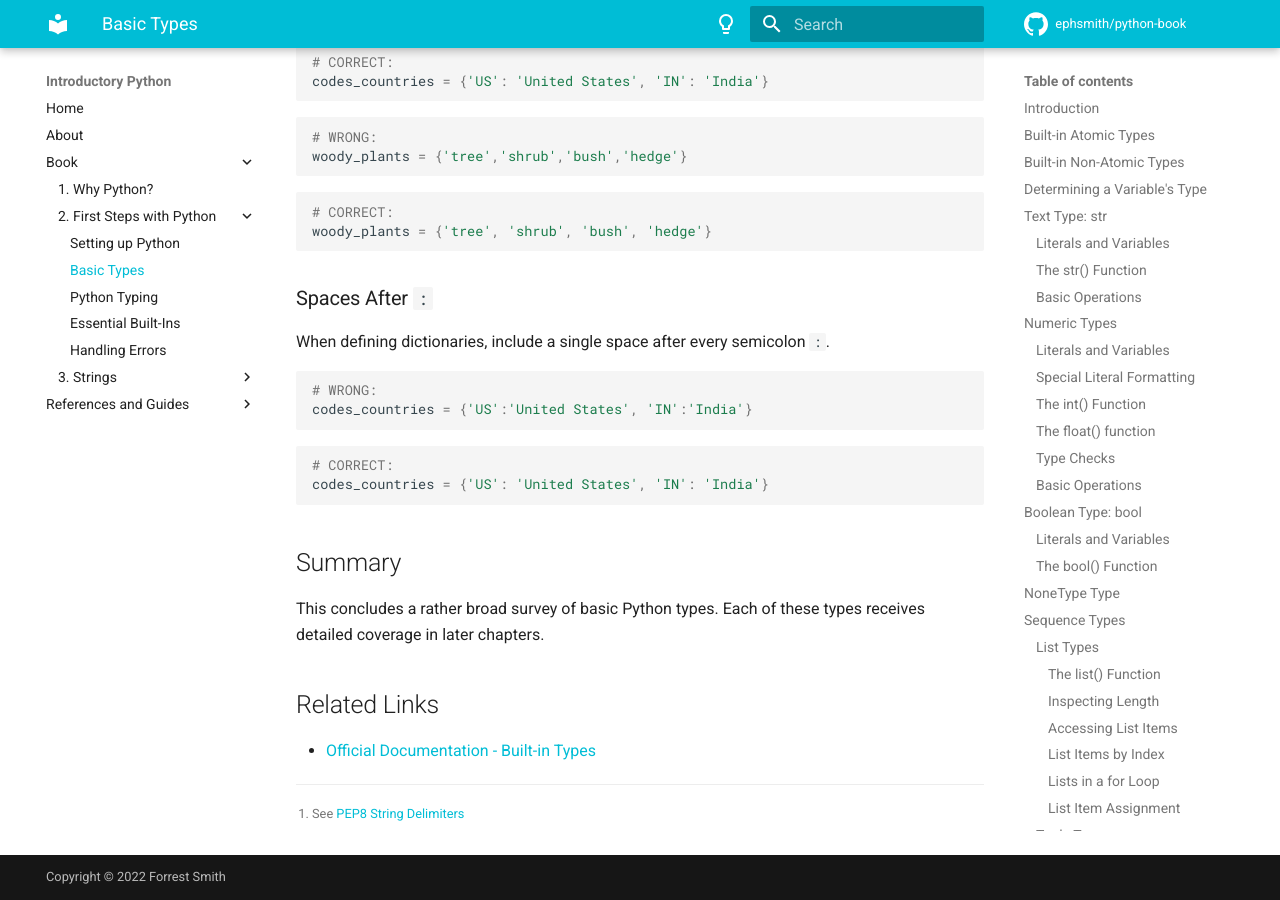
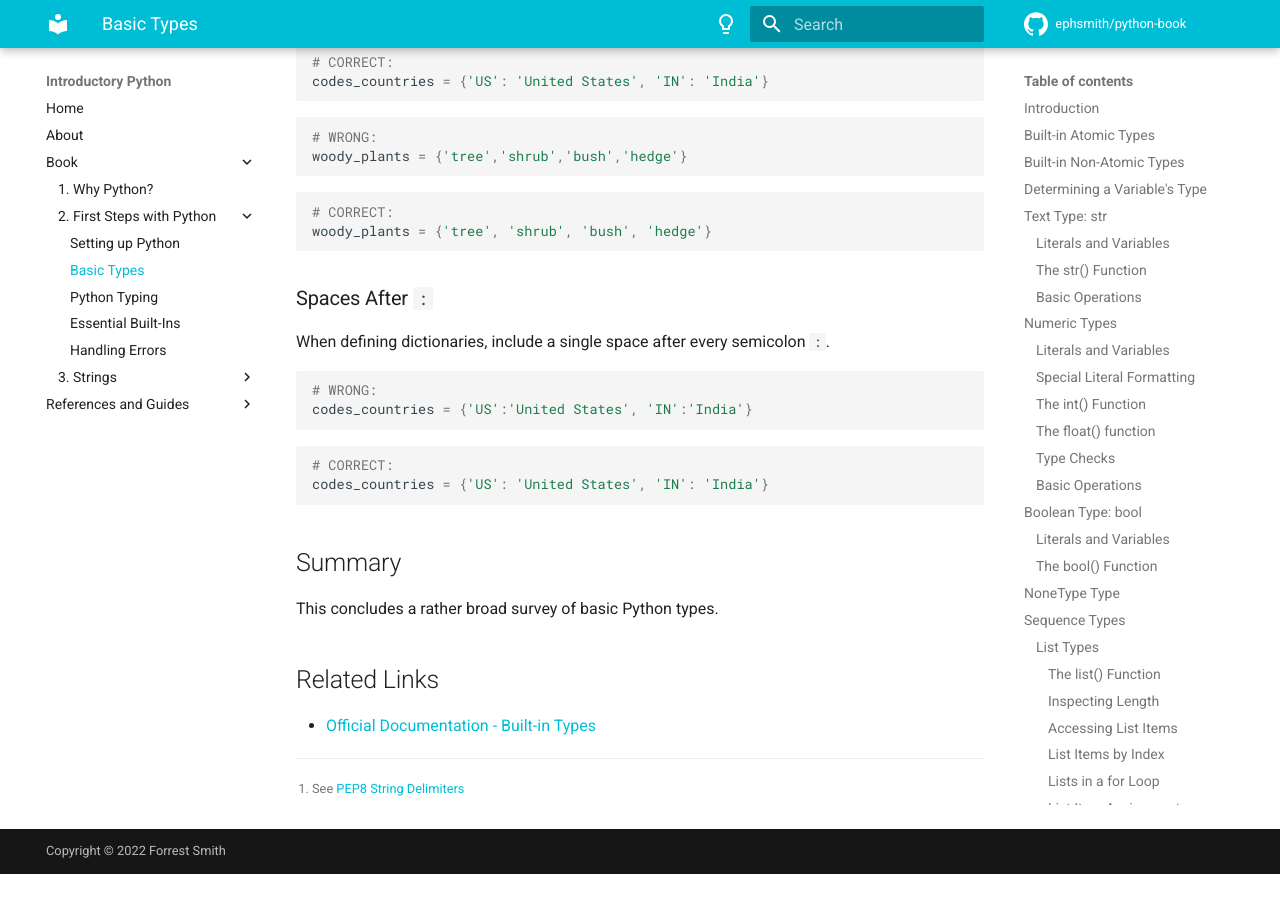
Before and after one commit to ephsmith/python-book, an MkDocs documentation site: the page built from docs/02/02-basic-types.md, in a window 1280 px wide and 900 px high, scrolled down 17346 px. Built offline with MkDocs 1.6.1 and Material for MkDocs 9.7.7, drawn with Linux system fonts in a browser that asks for light colours; comment, search, counter and statistics services are not loaded; after the commit the page ends 18220 px from its top, so only the background shows below that.

Commit message:
MOD: Minor tweak to summary.

````diff
--- a/docs/02/02-basic-types.md
+++ b/docs/02/02-basic-types.md
@@ -817,8 +817,7 @@ codes_countries = {'US': 'United States', 'IN': 'India'}
 ```
 
 ## Summary
-This concludes a rather broad survey of basic Python types. Each of these types
-receives detailed coverage in later chapters.
+This concludes a rather broad survey of basic Python types.
 
 ## Related Links
 - [Official Documentation - Built-in Types](https://docs.python.org/3/library/stdtypes.html)
````
